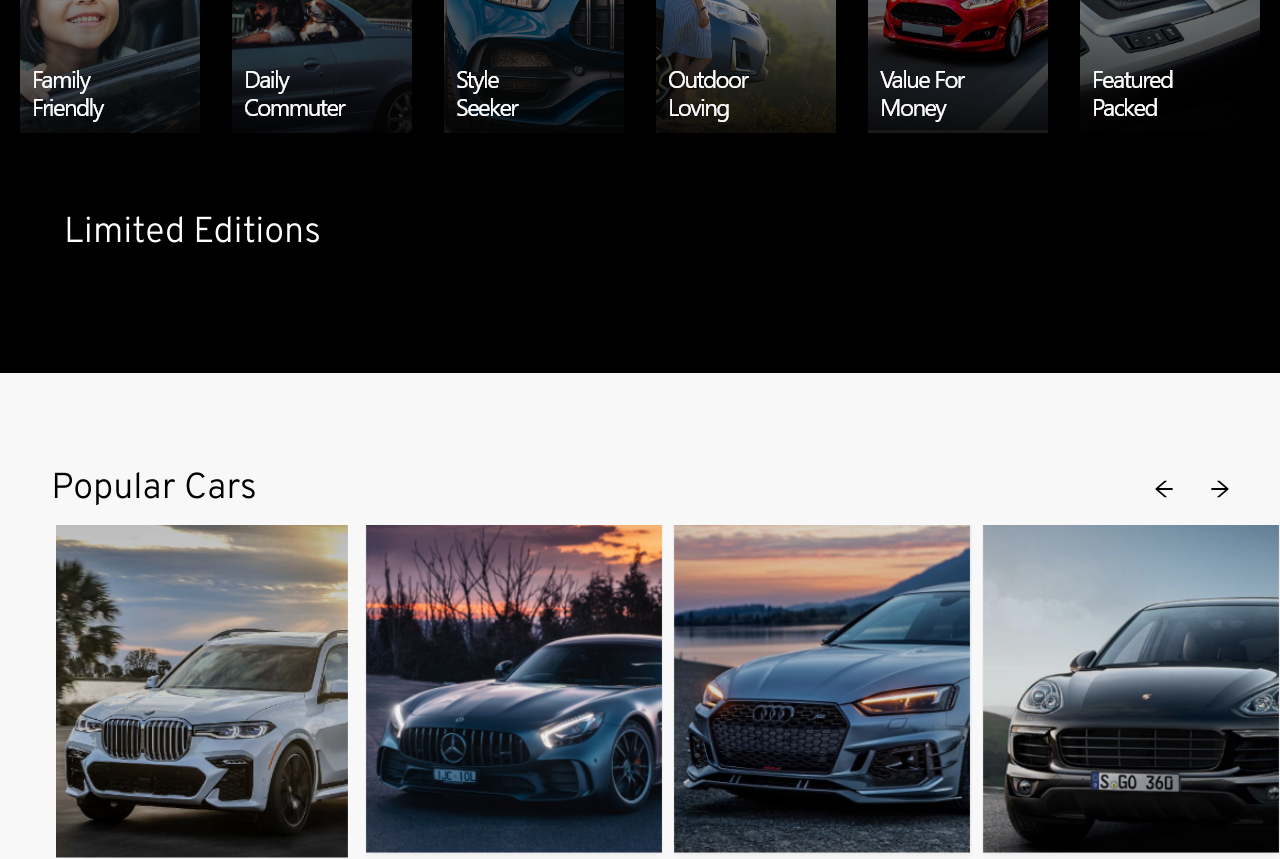
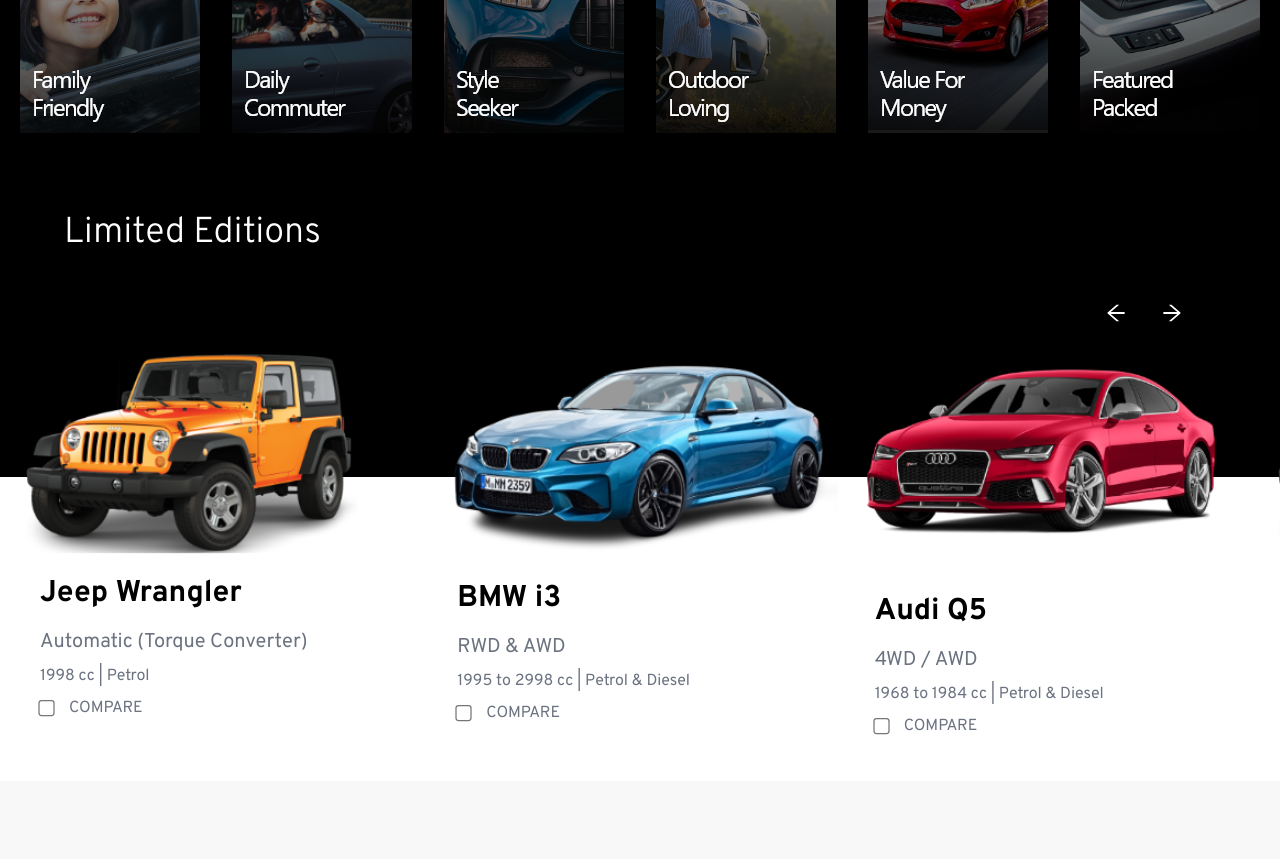
Before and after one commit to salman170/driftly, a React (Create React App) app: page / in a window 1280 px wide. Shown: the part 2200-3059 px from the top of the page. Built offline with nearby package versions, Linux system fonts and the light colour scheme.

Commit message:
done with limited editions car

```diff
--- a/src/screen/Home/Home.jsx
+++ b/src/screen/Home/Home.jsx
@@ -25,6 +25,7 @@
 
 import DriftyBenefitsSlider from "./DriftyBenefitsSlider";
 import PopularCarsSlider from "./PopularCarsSlider";
+import LimitedEditonCarSlider from "./LimitedEditonCarSlider";
 
 const Home = () => {
   return (
@@ -123,9 +124,12 @@
 
 const LimitedEditions = () => {
   return (
-    <div className=" py-20  bg-[#000000]">
+    <div className=" pt-20  bg-[#000000]">
       <div className="container pl-16 mx-auto mb-10 text-4xl font-light text-white">
         Limited Editions
+      </div>
+      <div>
+        <LimitedEditonCarSlider />
       </div>
     </div>
   );
@@ -398,7 +402,7 @@
   return (
     <div className="py-20 bg-[#F8F8F8] ">
       <div className="container relative mx-auto">
-        <div className="absolute text-4xl font-light left-[4%]">
+        <div className="absolute text-4xl font-light left-[4%] -top-4">
           Popular Cars
         </div>
         <div className="mt-4 lg:ml-14">
--- /dev/null
+++ b/src/screen/Home/LimitedEditonCarSlider.jsx
@@ -0,0 +1,156 @@
+import React, { useRef } from "react";
+
+// Import Swiper React components
+import { Swiper, SwiperSlide } from "swiper/react";
+
+import { AiOutlineArrowRight, AiOutlineArrowLeft } from "react-icons/ai";
+
+import JeepWrangler from "../../assets/Home/Jeep Wrangler.png";
+import BMWi3 from "../../assets/Home/BMW i3.png";
+import AudiQ5 from "../../assets/Home/Audi Q5.png";
+
+// Import Swiper styles
+import "swiper/css";
+import "swiper/css/pagination";
+import "swiper/css/navigation";
+// import "./HomeSlider.css";
+
+// import required modules
+import { Pagination, Navigation, Autoplay } from "swiper/modules";
+
+export default function LimitedEditonCarSlider() {
+  const navigationPrevRef = useRef(null);
+  const navigationNextRef = useRef(null);
+
+  const data = [
+    {
+      img: JeepWrangler,
+      title: "Jeep Wrangler",
+      detail: "Automatic (Torque Converter)",
+      power: "1998 cc",
+      type: "Petrol",
+    },
+    {
+      img: BMWi3,
+      title: "BMW i3",
+      detail: "RWD & AWD",
+      power: "1995 to 2998 cc",
+      type: "Petrol & Diesel",
+    },
+    {
+      img: AudiQ5,
+      title: "Audi Q5",
+      detail: "4WD / AWD",
+      power: "1968 to 1984 cc",
+      type: "Petrol & Diesel",
+    },
+    {
+      img: JeepWrangler,
+      title: "Jeep Wrangler",
+      detail: "Automatic (Torque Converter)",
+      power: "1998 cc",
+      type: "Petrol",
+    },
+    {
+      img: BMWi3,
+      title: "BMW i3",
+      detail: "RWD & AWD",
+      power: "1995 to 2998 cc",
+      type: "Petrol & Diesel",
+    },
+    {
+      img: AudiQ5,
+      title: "Audi Q5",
+      detail: "4WD / AWD",
+      power: "1968 to 1984 cc",
+      type: "Petrol & Diesel",
+    },
+  ];
+
+  return (
+    <>
+      <div className="relative overflow-visible select-none ">
+        <Swiper
+          navigation={{
+            nextEl: navigationNextRef.current,
+            prevEl: navigationPrevRef.current,
+          }}
+          onBeforeInit={(swiper) => {
+            swiper.params.navigation.prevEl = navigationPrevRef.current;
+            swiper.params.navigation.nextEl = navigationNextRef.current;
+          }}
+          // autoplay={{
+          //   delay: 4000,
+          //   disableOnInteraction: false,
+          // }}
+          breakpoints={{
+            640: {
+              slidesPerView: 1,
+              spaceBetween: 5,
+            },
+            768: {
+              slidesPerView: 2,
+            },
+            1024: {
+              slidesPerView: 2,
+              spaceBetween: 10,
+            },
+            1280: {
+              slidesPerView: 3,
+              spaceBetween: 20,
+            },
+          }}
+          modules={[Pagination, Navigation, Autoplay]}
+          className="container flex flex-col-reverse pt-10 pl-10 pr-2 mx-auto overflow-hidden bg-transparent mySwiper"
+        >
+          <div className="flex justify-end gap-4 mb-4 mr-20 -mt-10 ">
+            <div
+              ref={navigationPrevRef}
+              className=" p-1.5 sm:p-2 cursor-pointer font-bold text-2xl hover:text-[#0cf2b4] hover:scale-125 text-white"
+            >
+              <AiOutlineArrowLeft />
+            </div>
+            <div
+              ref={navigationNextRef}
+              className=" p-1.5 sm:p-2 cursor-pointer font-bold text-2xl hover:text-[#0cf2b4] hover:scale-125 text-white"
+            >
+              <AiOutlineArrowRight />
+            </div>
+          </div>
+          {/* <div className="h-10"></div> */}
+
+          <div className="px-2 pb-10 overflow-hidden" >
+            {data.map((x, i) => {
+              return (
+                <SwiperSlide key={i} className="relative pb-4 ">
+                  <div className="flex flex-col justify-center w-full   h-[24rem] group">
+                    <img
+                      src={x.img}
+                      alt=""
+                      srcset=""
+                      className="scale-110 w-min "
+                    />
+                    <div className="mt-8 mb-4 text-3xl font-bold ">
+                      {x.title}
+                    </div>
+                    <div className="mb-2 text-xl text-gray-500 group-hover:text-black ">
+                      {x.detail}
+                    </div>
+                    <div className="mb-2 text-gray-500 group-hover:text-black">
+                      <span>{x.power}</span> | <span>{x.type}</span>
+                    </div>
+                    <div className="flex gap-4 text-gray-500 group-hover:text-black ">
+                      <input type="checkbox" name="compareCheckbox" id="" className="transform scale-125 cursor-pointer" />
+                      <label htmlFor="compareCheckbox">COMPARE</label>
+                    </div>
+                  </div>
+                </SwiperSlide>
+              );
+            })}
+          </div>
+        </Swiper>
+        <div className="bg-white -mt-[17rem] h-[19rem] -z-10"></div>
+      </div>
+    </>
+  );
+}
```
Also changed, not shown: src/assets/Home/Jeep Wrangler.png.
